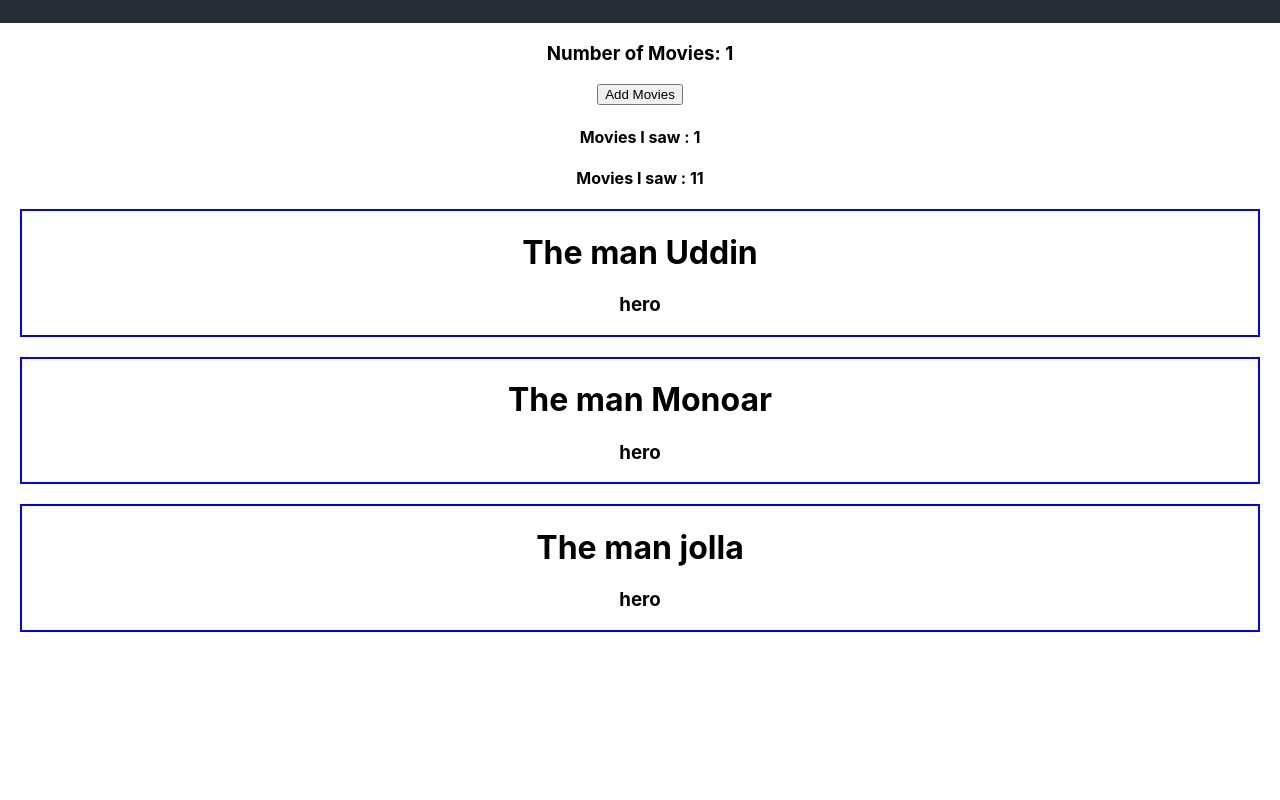
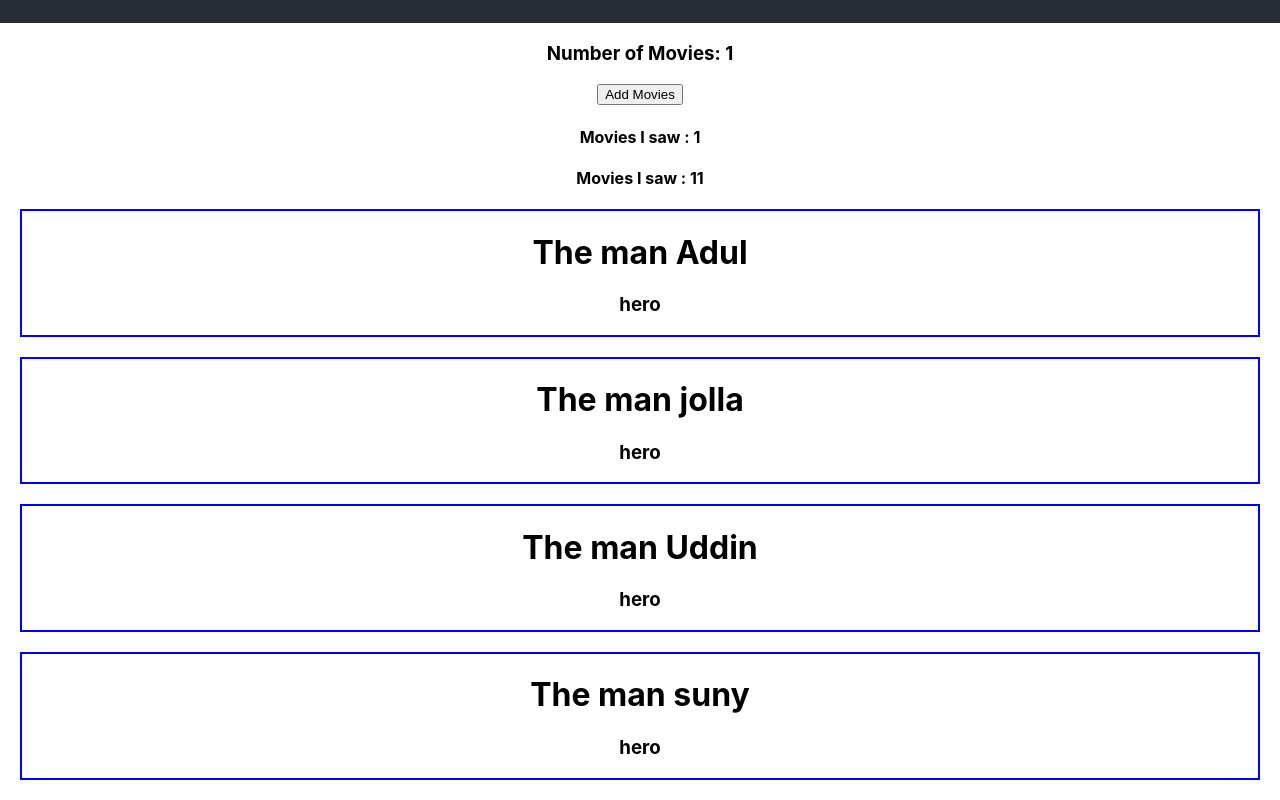
Before and after one commit to minhajul131/practice-react, a React (Create React App) app: page / in a window 1280 px wide. Shown: the part 777-1577 px from the top of the page. Before the commit the page ends 1429 px from the top, so only its background shows below. Built offline with nearby package versions, Linux system fonts and the light colour scheme.

Commit message:
show name from array

```diff
--- a/src/App.js
+++ b/src/App.js
@@ -3,16 +3,16 @@ import './App.css';
 import { useState } from 'react';
 
 function App() {
-  var names = ['Adul', 'jolla', 'Uddin',]
+  var names = ['Adul', 'jolla', 'Uddin', 'suny']
   return (
     <div className="App">
       <header className="App-header">
         {/* <img src={logo} className="App-logo" alt="logo" /> */}
       </header>
       <MovieCounter></MovieCounter>
-      <MyName name={names[2]}></MyName>
-      <MyName name="Monoar"></MyName>
-      <MyName name={names[1]}></MyName>
+      {
+        names.map(nm => <MyName name={nm}></MyName>)
+      }
     </div>
   );
 }
```
